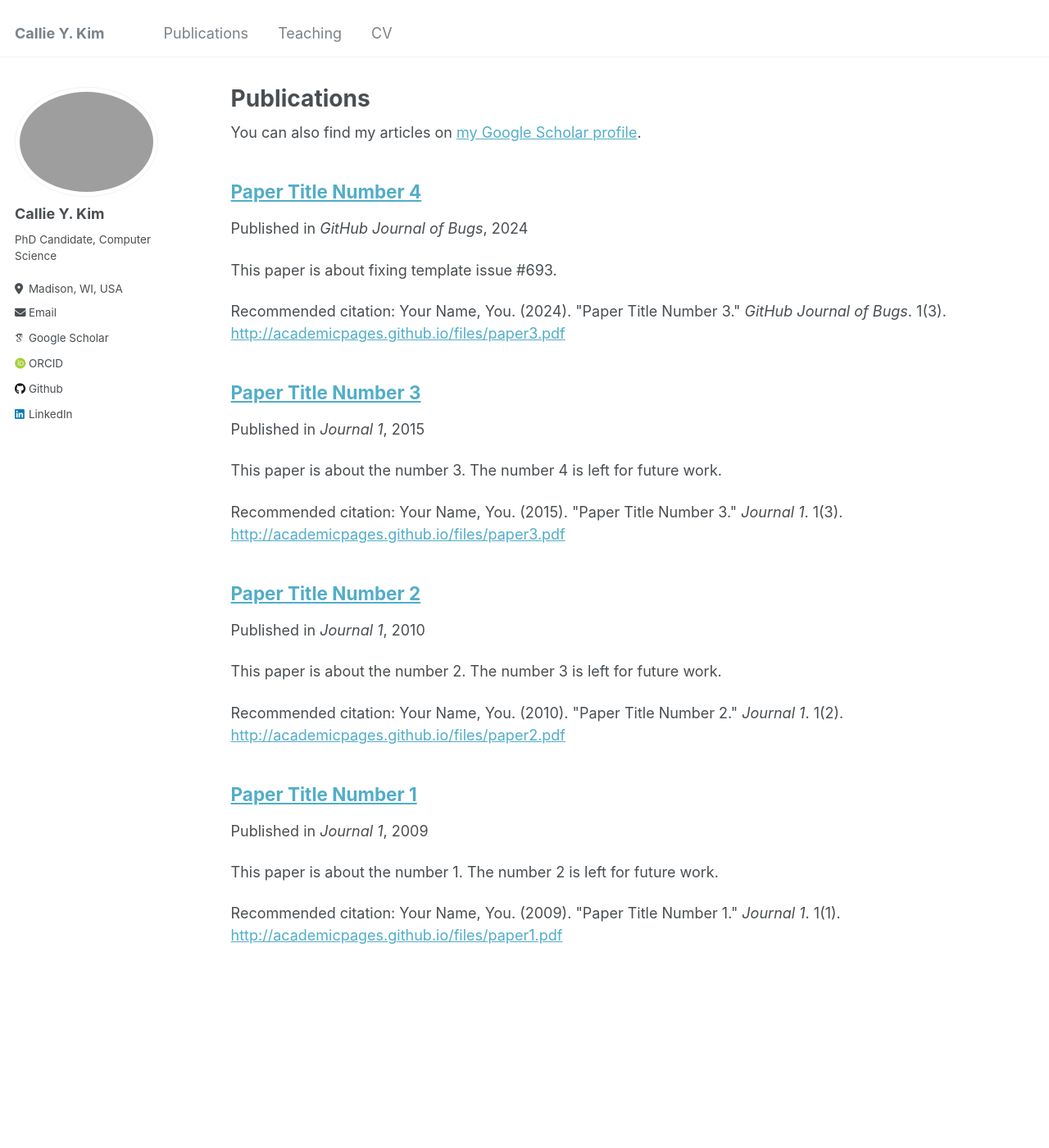
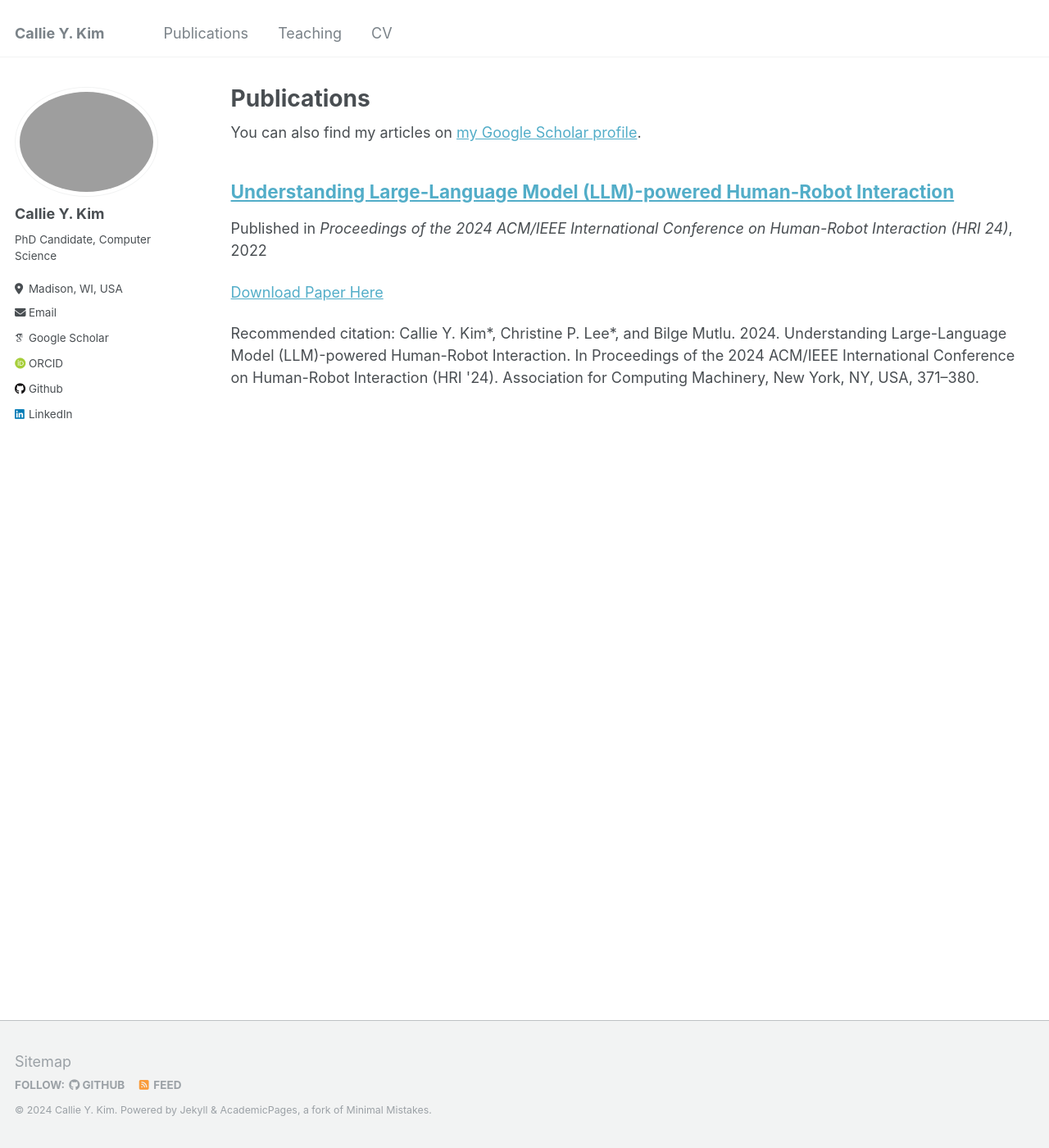
Before and after one commit to CallieKim/CallieKim.github.io, a Jekyll site: the page built from _pages/publications.md, in a window 1280 px wide and 1400 px high. Shown: the whole window at 82% size. Built offline with Jekyll 4.4.1, drawn with Linux system fonts in a browser that asks for light colours; some web fonts are replaced.

Commit message:
Added publication

```diff
--- a/_includes/archive-single.html
+++ b/_includes/archive-single.html
@@ -57,7 +57,7 @@
     {% elsif post.citation %}
       <p>Recommended citation: {{ post.citation }} </p>
     {% elsif post.paperurl %}
-      <p class="wordwrap">Download <a href=" {{ post.paperurl }} ">here</a></p>
+      <p>Download <a href=" {{ post.paperurl }} "><u>here</u></a></p>
     {% endif %}
 
   </article>
--- a/_publications/2009-10-01-paper-title-number-1.md
+++ /dev/null
@@ -1,12 +0,0 @@
----
-title: "Paper Title Number 1"
-collection: publications
-permalink: /publication/2009-10-01-paper-title-number-1
-excerpt: 'This paper is about the number 1. The number 2 is left for future work.'
-date: 2009-10-01
-venue: 'Journal 1'
-paperurl: 'http://academicpages.github.io/files/paper1.pdf'
-citation: 'Your Name, You. (2009). &quot;Paper Title Number 1.&quot; <i>Journal 1</i>. 1(1).'
----
-
-The contents above will be part of a list of publications, if the user clicks the link for the publication than the contents of section will be rendered as a full page, allowing you to provide more information about the paper for the reader. When publications are displayed as a single page, the contents of the above "citation" field will automatically be included below this section in a smaller font.
--- a/_publications/2010-10-01-paper-title-number-2.md
+++ /dev/null
@@ -1,12 +0,0 @@
----
-title: "Paper Title Number 2"
-collection: publications
-permalink: /publication/2010-10-01-paper-title-number-2
-excerpt: 'This paper is about the number 2. The number 3 is left for future work.'
-date: 2010-10-01
-venue: 'Journal 1'
-paperurl: 'http://academicpages.github.io/files/paper2.pdf'
-citation: 'Your Name, You. (2010). &quot;Paper Title Number 2.&quot; <i>Journal 1</i>. 1(2).'
----
-
-The contents above will be part of a list of publications, if the user clicks the link for the publication than the contents of section will be rendered as a full page, allowing you to provide more information about the paper for the reader. When publications are displayed as a single page, the contents of the above "citation" field will automatically be included below this section in a smaller font.
--- a/_publications/2015-10-01-paper-title-number-3.md
+++ /dev/null
@@ -1,12 +0,0 @@
----
-title: "Paper Title Number 3"
-collection: publications
-permalink: /publication/2015-10-01-paper-title-number-3
-excerpt: 'This paper is about the number 3. The number 4 is left for future work.'
-date: 2015-10-01
-venue: 'Journal 1'
-paperurl: 'http://academicpages.github.io/files/paper3.pdf'
-citation: 'Your Name, You. (2015). &quot;Paper Title Number 3.&quot; <i>Journal 1</i>. 1(3).'
----
-
-The contents above will be part of a list of publications, if the user clicks the link for the publication than the contents of section will be rendered as a full page, allowing you to provide more information about the paper for the reader. When publications are displayed as a single page, the contents of the above "citation" field will automatically be included below this section in a smaller font.
--- a/_publications/2024-02-17-paper-title-number-4.md
+++ /dev/null
@@ -1,12 +0,0 @@
----
-title: "Paper Title Number 4"
-collection: publications
-permalink: /publication/2024-02-17-paper-title-number-4
-excerpt: 'This paper is about fixing template issue #693.'
-date: 2024-02-17
-venue: 'GitHub Journal of Bugs'
-paperurl: 'http://academicpages.github.io/files/paper3.pdf'
-citation: 'Your Name, You. (2024). &quot;Paper Title Number 3.&quot; <i>GitHub Journal of Bugs</i>. 1(3).'
----
-
-The contents above will be part of a list of publications, if the user clicks the link for the publication than the contents of section will be rendered as a full page, allowing you to provide more information about the paper for the reader. When publications are displayed as a single page, the contents of the above "citation" field will automatically be included below this section in a smaller font.
--- /dev/null
+++ b/_publications/HRI24.md
@@ -0,0 +1,14 @@
+---
+title: "Understanding Large-Language Model (LLM)-powered Human-Robot Interaction"
+collection: publications
+permalink: /publication/HRI24
+excerpt:
+date: 2022-03-11
+venue: "Proceedings of the 2024 ACM/IEEE International Conference on Human-Robot Interaction (HRI 24)"
+paperurl:
+citation: "Callie Y. Kim*, Christine P. Lee*, and Bilge Mutlu. 2024. Understanding Large-Language Model (LLM)-powered Human-Robot Interaction. In Proceedings of the 2024 ACM/IEEE International Conference on Human-Robot Interaction (HRI '24). Association for Computing Machinery, New York, NY, USA, 371–380."
+---
+
+[Download Paper Here](https://arxiv.org/pdf/2401.03217)
+
+**Abstract:** Large-language models (LLMs) hold significant promise in improving human-robot interaction, offering advanced conversational skills and versatility in managing diverse, open-ended user requests in various tasks and domains. Despite the potential to transform human-robot interaction, very little is known about the distinctive design requirements for utilizing LLMs in robots, which may differ from text and voice interaction and vary by task and context. To better understand these requirements, we conducted a user study (n = 32) comparing an LLM-powered social robot against text- and voice-based agents, analyzing task-based requirements in conversational tasks, including choose, generate, execute, and negotiate. Our findings show that LLM-powered robots elevate expectations for sophisticated non-verbal cues and excel in connection-building and deliberation, but fall short in logical communication and may induce anxiety. We provide design implications both for robots integrating LLMs and for fine-tuning LLMs for use with robots.
```
Also changed, not shown: 1 other file.
